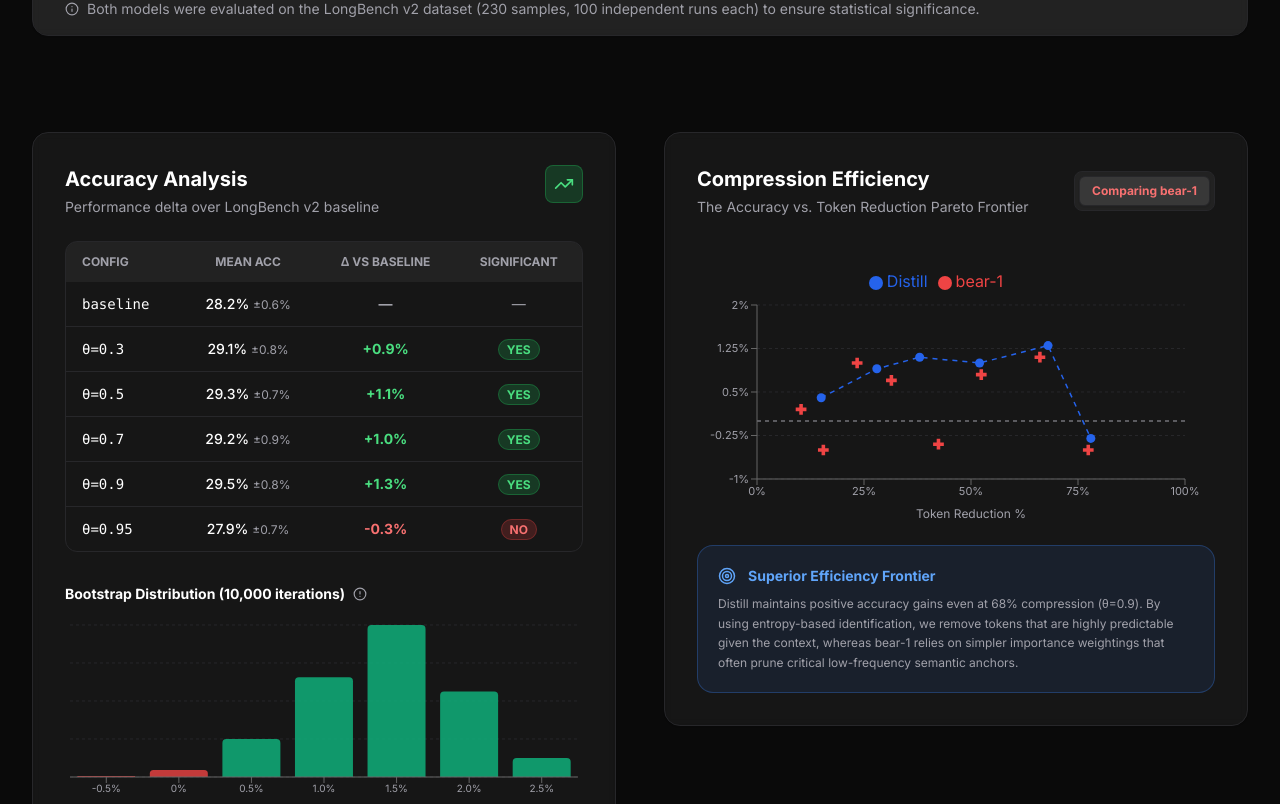
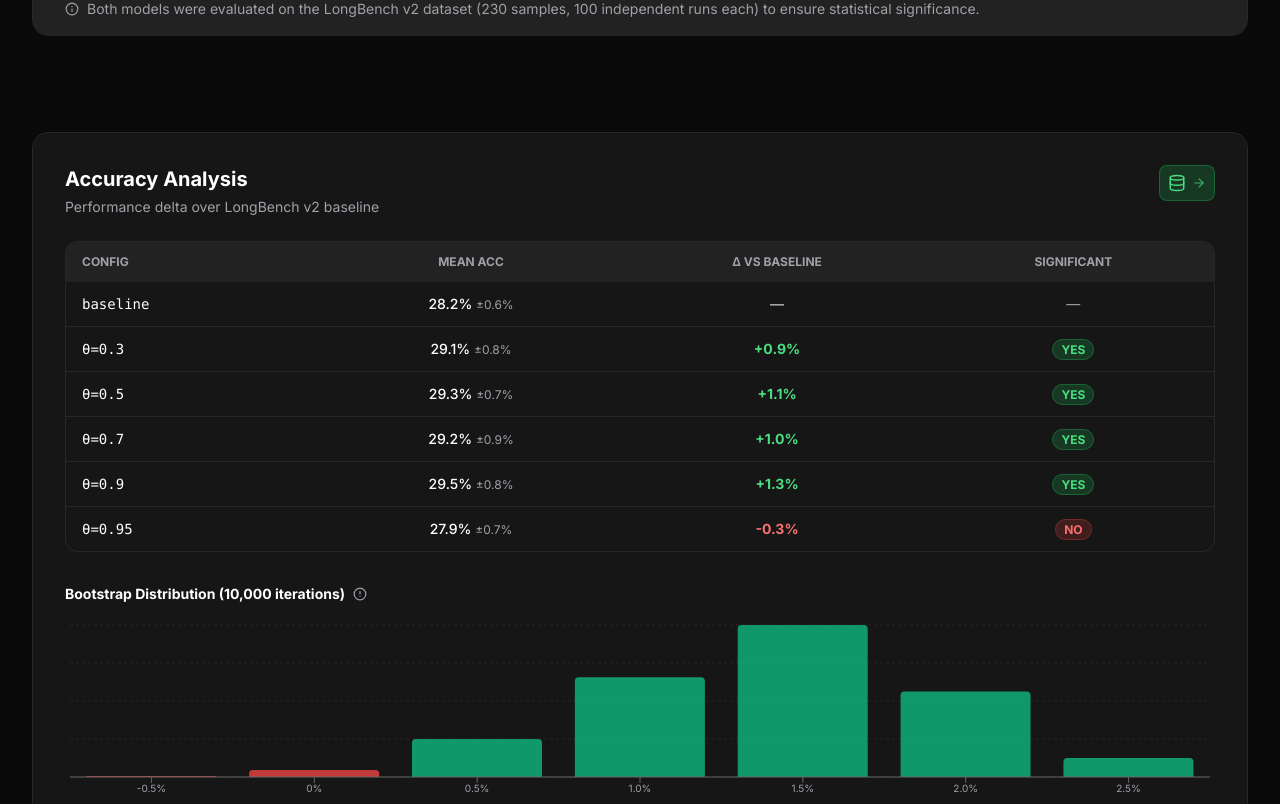
Before and after one commit to VamshiS123/distill, a React (Vite) app: page / in a window 1280 px wide. Shown: the part 1456-2260 px from the top of the page. Built offline with nearby package versions, Linux system fonts and the light colour scheme.

Commit message:
Remove CompressionChart, extend AccuracyPanel to full width, and add data link

```diff
--- a/App.tsx
+++ b/App.tsx
@@ -4,7 +4,6 @@ import HeroSection from './components/HeroSection';
 import DemoSection from './components/DemoSection';
 import ComparisonTable from './components/ComparisonTable';
 import AccuracyPanel from './components/AccuracyPanel';
-import CompressionChart from './components/CompressionChart';
 import LatencyPanel from './components/LatencyPanel';
 import CostPanel from './components/CostPanel';
 import ContextSection from './components/ContextSection';
@@ -218,13 +217,8 @@ export default function App() {
             <ComparisonTable />
           </div>
 
-          <div className="grid lg:grid-cols-2 gap-8 lg:gap-12">
-            <div className="scroll-reveal">
-              <AccuracyPanel />
-            </div>
-            <div className="scroll-reveal">
-              <CompressionChart />
-            </div>
+          <div className="scroll-reveal">
+            <AccuracyPanel />
           </div>
 
           <div className="grid lg:grid-cols-2 gap-8 lg:gap-12">
--- a/components/AccuracyPanel.tsx
+++ b/components/AccuracyPanel.tsx
@@ -1,6 +1,6 @@
 
 import React, { useState } from 'react';
-import { ChevronDown, ChevronUp, AlertCircle, TrendingUp } from 'lucide-react';
+import { ChevronDown, ChevronUp, AlertCircle, Database, ArrowRight } from 'lucide-react';
 import { BarChart, Bar, XAxis, YAxis, CartesianGrid, Tooltip, ResponsiveContainer, Cell } from 'recharts';
 import { RESULTS_DATA, HISTOGRAM_DATA } from '../constants';
 
@@ -8,15 +8,21 @@ export default function AccuracyPanel() {
   const [expanded, setExpanded] = useState(false);
 
   return (
-    <div className="bg-white/5 backdrop-blur-sm rounded-2xl shadow-sm border border-[#27272a] p-8 h-full flex flex-col">
+    <div className="bg-white/5 backdrop-blur-sm rounded-2xl shadow-sm border border-[#27272a] p-8 flex flex-col">
       <div className="flex items-start justify-between mb-6">
         <div>
           <h3 className="text-xl font-bold text-white mb-1">Accuracy Analysis</h3>
           <p className="text-sm text-[#a1a1aa]">Performance delta over LongBench v2 baseline</p>
         </div>
-        <div className="bg-green-500/20 text-green-400 p-2 rounded-lg border border-green-500/30">
-          <TrendingUp size={20} />
-        </div>
+        <a
+          href="https://docs.google.com/spreadsheets/d/1K5V2Z7MIE7U95Y6jezT_Kw2FB4iaJpYSvZe97lxNBNc/edit?gid=1588159073#gid=1588159073"
+          target="_blank"
+          rel="noopener noreferrer"
+          className="bg-green-500/20 text-green-400 p-2 rounded-lg border border-green-500/30 hover:bg-green-500/30 hover:border-green-500/50 transition-all cursor-pointer flex items-center gap-1.5 group"
+        >
+          <Database size={18} />
+          <ArrowRight size={14} className="opacity-70 group-hover:opacity-100 group-hover:translate-x-0.5 transition-all" />
+        </a>
       </div>
 
       {/* Results Table */}
```
